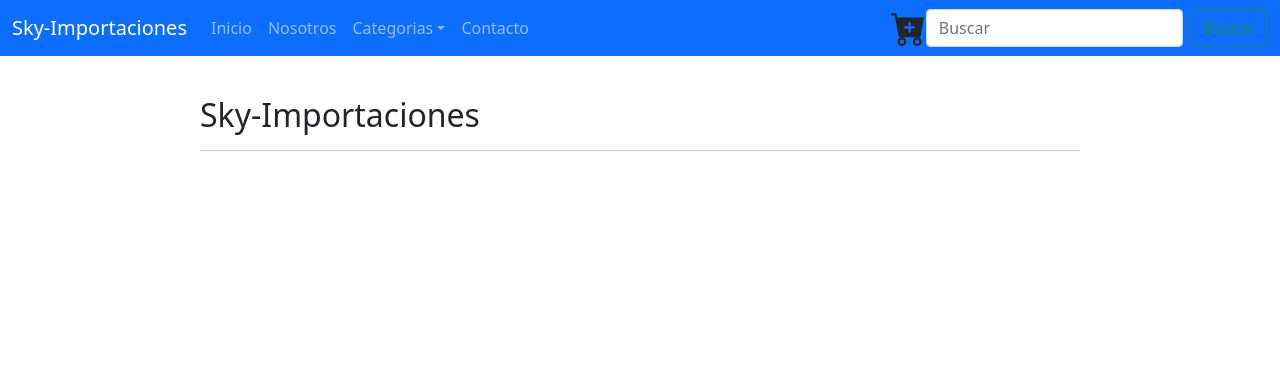
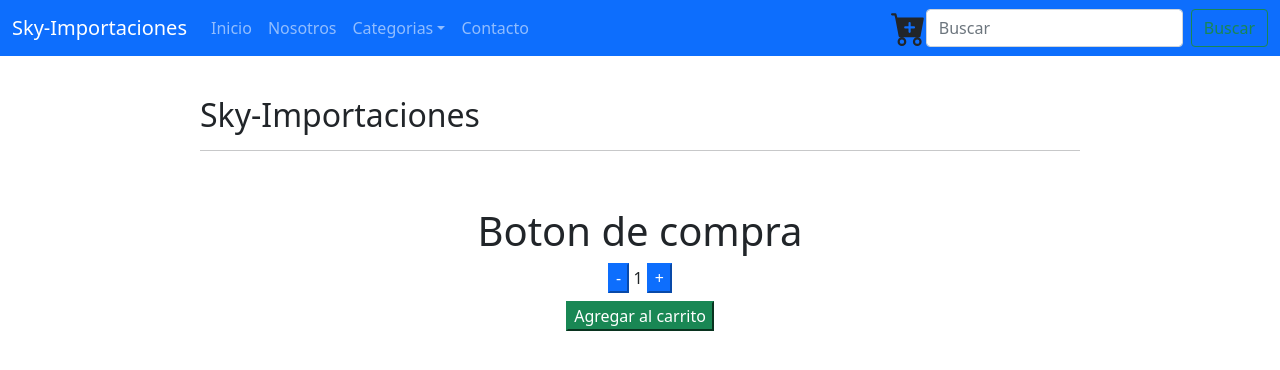
Before and after one commit to RichardLoz/Ecommerce_React_Rlozano, a React (Create React App) app in the folder ecommerce_rlozano/: page / in a window 1280 px wide. Shown: the top 370 px of the page. Built offline with nearby package versions, Linux system fonts and the light colour scheme.

Commit message:
Creacion de boton de comprar, usando useState

```diff
--- a/ecommerce_rlozano/src/App.js
+++ b/ecommerce_rlozano/src/App.js
@@ -1,4 +1,5 @@
 import { NavBar } from "./components/NavBar/NavBar";
+import { ItemCount } from "./components/ItemCount/ItemCount";
 import "bootstrap/dist/css/bootstrap.min.css";
 import { ItemListContainer } from "./components/ItemListContainer/ItemListContainer";
 import "../src/styles/styles.scss";
@@ -8,6 +9,7 @@
     <>
       <NavBar />
       <ItemListContainer greeting="Sky-Importaciones" />
+      <ItemCount />
     </>
   );
 }
--- /dev/null
+++ b/ecommerce_rlozano/src/components/ItemCount/ItemCount.js
@@ -0,0 +1,37 @@
+import React, { useState } from "react";
+
+export const ItemCount = () => {
+  const [count, setCount] = useState(1);
+
+  const handleSuma = () => {
+    setCount(count + 1);
+  };
+
+  const handleResta = () => {
+    setCount(count - 1);
+  };
+
+  return (
+    <div className="container px-5 py-8 mx-auto">
+      <div className="flex flex-col text-center w-full mb-12">
+        <h1 className="sm:text=3xl text-2xl font-bold title-font mb">
+          Boton de compra
+        </h1>
+        <div>
+          <div>
+            <button onClick={handleResta} className="btn-primary">
+              -
+            </button>
+            <span className="font-bold"> {count} </span>
+            <button onClick={handleSuma} className="btn-primary">
+              +
+            </button>
+          </div>
+          <div>
+            <button className="mt-2 btn-success">Agregar al carrito</button>
+          </div>
+        </div>
+      </div>
+    </div>
+  );
+};
```
Also changed, not shown: ecommerce_rlozano/src/components/ItemCount/ItemCount.scss (added).
